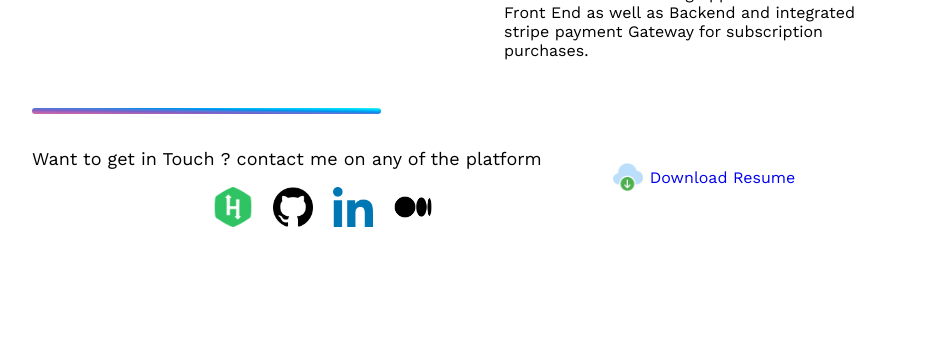
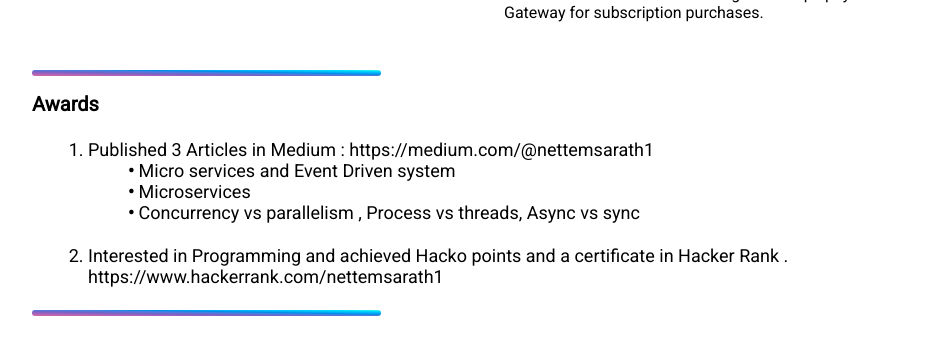
Before and after one commit to nettemsarath/protfoliosite, a React (Vite) app: page / in a window 1280 px wide. Shown: the part 2452-2789 px from the top of the page, without its empty margins (172-1107 px from the left). Before the commit the page ends 2733 px from the top, so only its background shows below. Built offline with nearby package versions, Linux system fonts and the light colour scheme.

Commit message:
feat (acheivements)

```diff
--- a/src/components/Body/About/index.jsx
+++ b/src/components/Body/About/index.jsx
@@ -9,7 +9,7 @@ function About() {
     <div className='about' >
       <div className="about-top">
         <div className="about-info">
-          Hello ther iam a
+          Hello there iam a
           <br />
           <span className='info-name' > Web Developer. </span>
           <br /> i love to learn and experiment with Tech
--- /dev/null
+++ b/src/components/Body/Acheivements/Acheivements.css
@@ -0,0 +1,31 @@
+.acheivements_title {
+  font-size: 20px;
+  font-weight: 600;
+  margin-bottom: 1rem;
+}
+
+.acheivements_list {
+  margin: 1rem;
+}
+
+.acheivements_list > li {
+  margin: 1.4rem 0;
+  font-size: 18px;
+}
+
+ul {
+  list-style: none;
+}
+
+ul li::before {
+  content: "•";
+  color: black;
+  font-weight: bold;
+}
+
+@media screen and (max-width: 720px) {
+  .acheivements_list > li {
+    margin: 1.4rem 0;
+    font-size: 16px;
+  }
+}
--- /dev/null
+++ b/src/components/Body/Acheivements/index.jsx
@@ -0,0 +1,37 @@
+import React from 'react'
+
+import Seperator from "../../Common/Seperator";
+import {acheivements_data} from "../../../data/acheivements";
+
+import "./Acheivements.css";
+
+const Acheivement_Card = ({acheivement})=>{
+  const {title, tags_list, url} = acheivement;
+  return (
+    <li>
+      <div>  {title} </div>
+      <span> {url} </span>
+      { tags_list && tags_list.length > 0 ?
+        <ul> { tags_list.map( tag => <li> {tag} </li> ) } </ul> : null
+      }
+    </li>
+  )
+};
+
+function Acheivements() {
+  return (
+    <div className='acheivements' >
+        <Seperator />
+
+        <div className='acheivements_title' >Awards</div>
+        <ol className='acheivements_list' >
+          {
+            acheivements_data.map(acheivement => <Acheivement_Card acheivement={acheivement} /> )
+          }
+        </ol>
+
+    </div>
+  )
+};
+
+export default Acheivements;
--- a/src/components/Body/index.jsx
+++ b/src/components/Body/index.jsx
@@ -5,6 +5,7 @@ import Contact from './Contact';
 import Projects from './Projects';
 import SKills from './Skills';
 import Work from './Work';
+import Acheivements from "./Acheivements";
 
 function Body() {
   return (
@@ -21,11 +22,14 @@ function Body() {
       <section id="work" >
         <Work />
       </section>
+      <section id="acheivements" >
+        <Acheivements />
+      </section>
       <section id="contact" >
         <Contact />
       </section>
     </div>
   )
-}
+};
 
 export default Body;
--- a/src/components/Header/web/web.css
+++ b/src/components/Header/web/web.css
@@ -5,7 +5,7 @@
 }
 
 .web_option {
-  font-size: 20px;
+  font-size: 18px;
   margin-right: 16px;
   font-weight: 700;
 }
--- /dev/null
+++ b/src/data/acheivements.jsx
@@ -0,0 +1,15 @@
+
+export const acheivements_data = [
+    {
+        title: "Published 3 Articles in Medium :  https://medium.com/@nettemsarath1",
+        tags_list: [
+            `Micro services and Event Driven system`,
+            `Microservices`,
+            `Concurrency vs parallelism , Process vs threads, Async vs sync`
+        ]
+    },{
+        title: `Interested in Programming and achieved Hacko points and a certificate in Hacker Rank .
+        https://www.hackerrank.com/nettemsarath1`,
+        tags_list: []
+    }
+];
--- a/src/data/projects.jsx
+++ b/src/data/projects.jsx
@@ -2,7 +2,7 @@ import project1 from "../images/assets/project1.png";
 import project2 from "../images/assets/project2.png";
 import AiIcon from "../images/assets/AI.png";
 import cryptoIcon from "../images/assets/crypto.png";
-import meditationIcon from "../images/assets/meditation.png";
+import meditationIcon from "../images/assets/meditation2.png";
 
 export const ProjectsData = [
     {
--- a/src/index.css
+++ b/src/index.css
@@ -1,8 +1,8 @@
-@import url("https://fonts.googleapis.com/css2?family=Work+Sans&display=swap");
+@import url("https://fonts.googleapis.com/css2?family=Roboto&display=swap");
 
 body {
   margin: 0;
-  font-family: "Work Sans", sans-serif;
+  font-family: "Roboto", sans-serif;
   -webkit-font-smoothing: antialiased;
   -moz-osx-font-smoothing: grayscale;
   max-width: 1600px;
```
Also changed, not shown: src/images/assets/meditation2.png (added), 3 other files (tests, documents, lock files or other folders).
